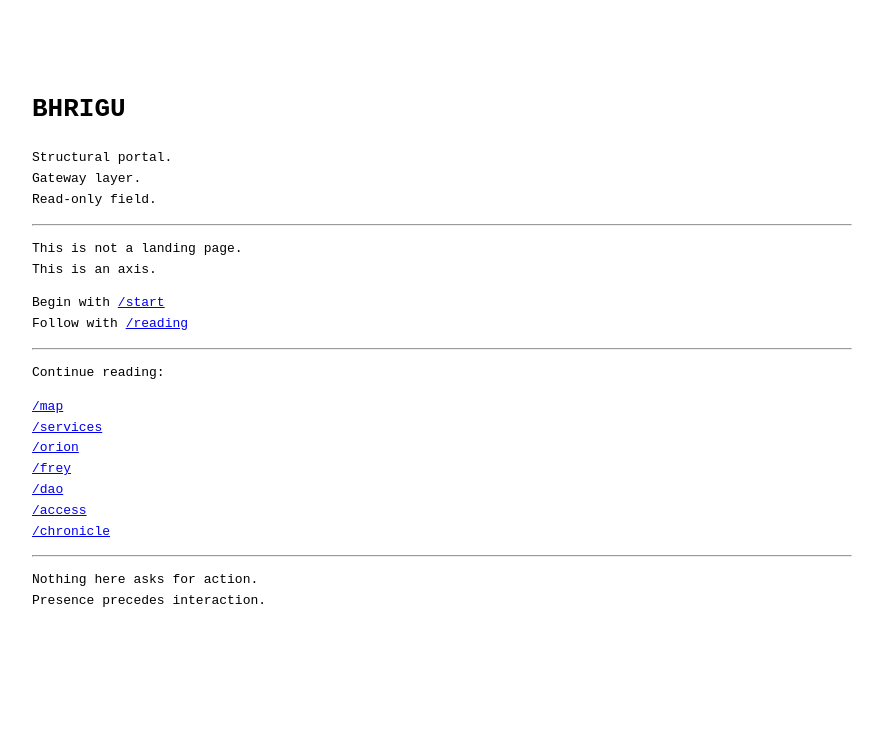
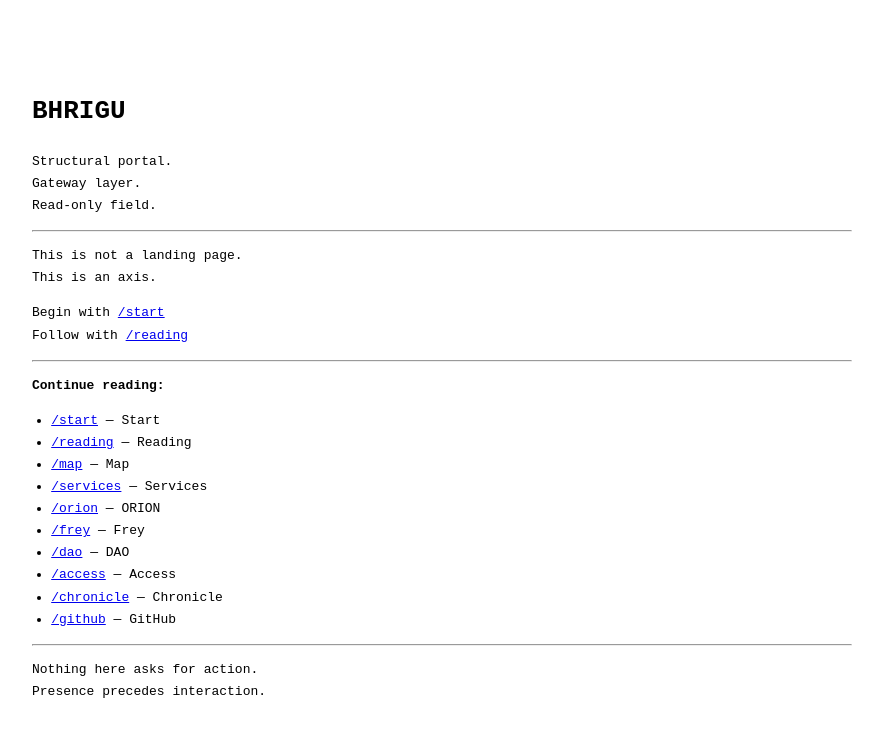
Before and after one commit to AiBhrigu/bhrigu-portal, a Next.js app: page / in a window 1280 px wide. Shown: the top 736 px of the page, without its empty margins (40-923 px from the left). Built offline with nearby package versions, Linux system fonts and the light colour scheme.

Commit message:
portal: canonical homepage links (include /github)

```diff
--- a/pages/index.js
+++ b/pages/index.js
@@ -1,6 +1,19 @@
 export default function Home() {
+  const links = [
+    ["/start", "Start"],
+    ["/reading", "Reading"],
+    ["/map", "Map"],
+    ["/services", "Services"],
+    ["/orion", "ORION"],
+    ["/frey", "Frey"],
+    ["/dao", "DAO"],
+    ["/access", "Access"],
+    ["/chronicle", "Chronicle"],
+    ["/github", "GitHub"],
+  ];
+
   return (
-    <main style={{ padding: "4rem", fontFamily: "monospace", lineHeight: "1.6", maxWidth: "820px" }}>
+    <main style={{ padding: "4rem", fontFamily: "monospace", lineHeight: "1.7", maxWidth: "820px" }}>
       <h1>BHRIGU</h1>
 
       <p>
@@ -23,16 +36,15 @@ export default function Home() {
 
       <hr />
 
-      <p>Continue reading:</p>
-      <p>
-        <a href="/map">/map</a><br />
-        <a href="/services">/services</a><br />
-        <a href="/orion">/orion</a><br />
-        <a href="/frey">/frey</a><br />
-        <a href="/dao">/dao</a><br />
-        <a href="/access">/access</a><br />
-        <a href="/chronicle">/chronicle</a>
-      </p>
+      <p><strong>Continue reading:</strong></p>
+
+      <ul style={{ paddingLeft: "1.2rem" }}>
+        {links.map(([href, label]) => (
+          <li key={href}>
+            <a href={href}>{href}</a> — {label}
+          </li>
+        ))}
+      </ul>
 
       <hr />
 
```
